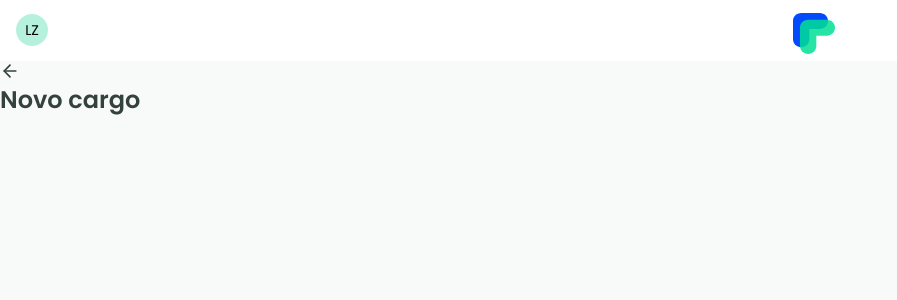
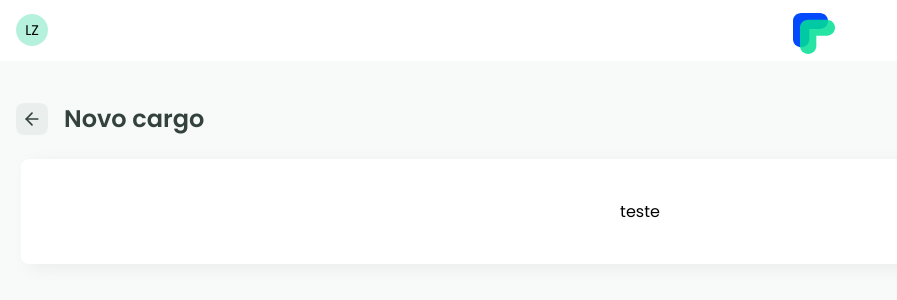
Before and after one commit to FernandoMos92/PedidoPago_test, a Next.js app: page /new-position in a window 1280 px wide. Shown: the top 300 px of the page, without its empty margins (0-897 px from the left). Built offline with nearby package versions, Linux system fonts and the light colour scheme.

Commit message:
:sparkles: Styled main component in new position

```diff
--- a/src/pages/new-position/index.tsx
+++ b/src/pages/new-position/index.tsx
@@ -1,15 +1,23 @@
 import styles from "./style.module.scss";
+import Link from 'next/link';
 
 export default function NewPosition() {
   return (
     <div className={styles.positionContainer}>
       <div className={styles.topContainer}>
-        <span>
-          <img src="/images/arrow-left.svg" alt="Arrow left" />
-        </span>
+        <Link href="/">
+          <a>
+            <span>
+              <img src="/images/arrow-left.svg" alt="Arrow left" />
+            </span>
+          </a>
+        </Link>
         <h1>Novo cargo</h1>
       </div>
 
+      <section className={styles.mainContainer}>
+        teste
+      </section>
     </div>
   );
 }
--- a/src/pages/new-position/style.module.scss
+++ b/src/pages/new-position/style.module.scss
@@ -1,9 +1,28 @@
 $neutralBlack:#34423D;
+$neutralTertiary: #EAEFED;
+$neutralWhite: #FFFFFF;
 
 .positionContainer {
 
 
   .topContainer {
+    align-items: center;
+    display: flex;
+    flex-direction: row;
+    margin: 42px 0px 24px 16px;
+
+    span {
+      align-items: center;
+      background-color: $neutralTertiary;
+      border-radius: 8px;
+      display: flex;
+      flex-direction: row;
+      justify-content: center;
+      margin-right: 16px;
+      height: 32px;
+      padding: 4px;
+      width: 32px;
+    }
 
     h1 {
       color: $neutralBlack;
@@ -14,4 +33,17 @@ $neutralBlack:#34423D;
       width: fit-content;
     }
   }
+
+  .mainContainer {
+    align-items: center;
+    background-color: $neutralWhite;
+    border-radius: 8px;
+    display: flex;
+    flex-direction: column;
+    filter: drop-shadow(8px 4px 8px rgba(165, 171, 179, 0.16));
+    margin: 0 auto;
+    height: fit-content;
+    padding: 40px 0px;
+    width: 96.66%;
+  }
 }
```
